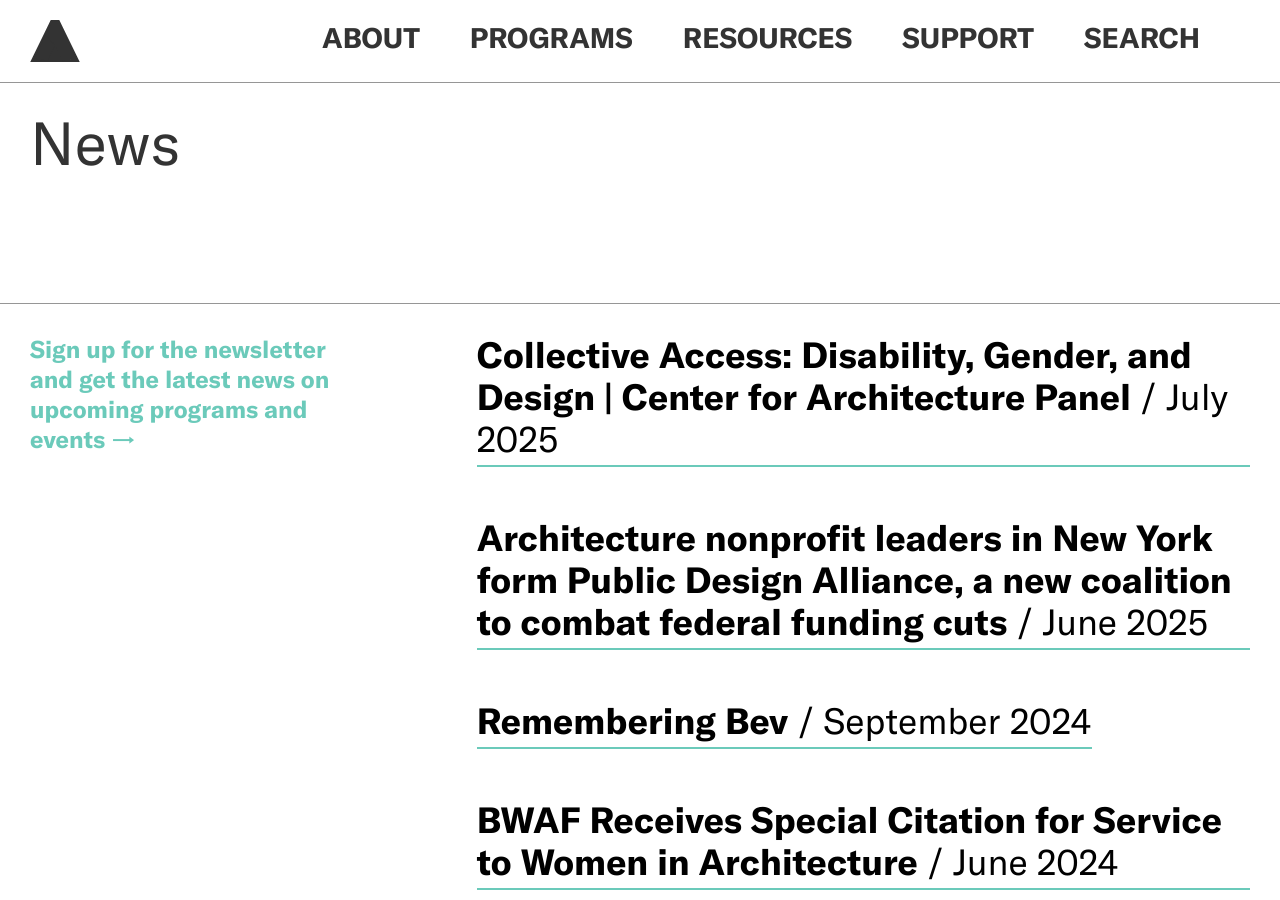
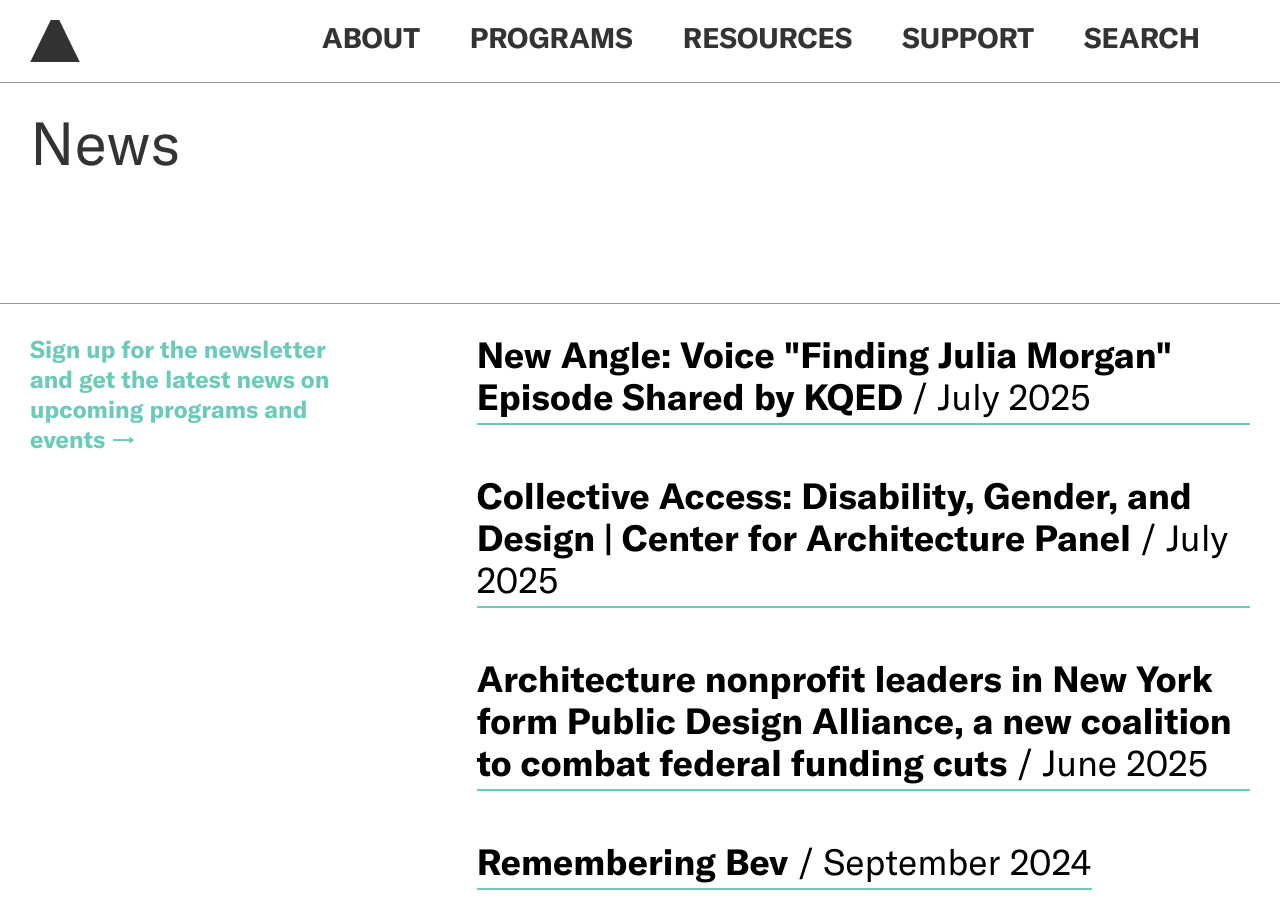
Before and after one commit to jengalas/bwaf-bbw, a Jekyll site: the page built from about/news.md, in a window 1280 px wide and 900 px high. Built offline with Jekyll 4.4.1, drawn with Linux system fonts in a browser that asks for light colours; nearby versions of some CDN libraries; some web fonts are replaced.

Commit message:
Updated 1 file via CloudCannon.

```diff
--- a/about/news.md
+++ b/about/news.md
@@ -8,6 +8,9 @@ sign-up-text: >-
   Sign up for the newsletter and get the latest news on upcoming programs and
   events
 newsletters:
+  - link: https://www.kqed.org/news/12048156/#episode-transcript
+    month_year: July 2025
+    title: 'New Angle: Voice "Finding Julia Morgan" Episode Shared by KQED '
   - title: >-
       Collective Access: Disability, Gender, and Design | Center for
       Architecture Panel
```
